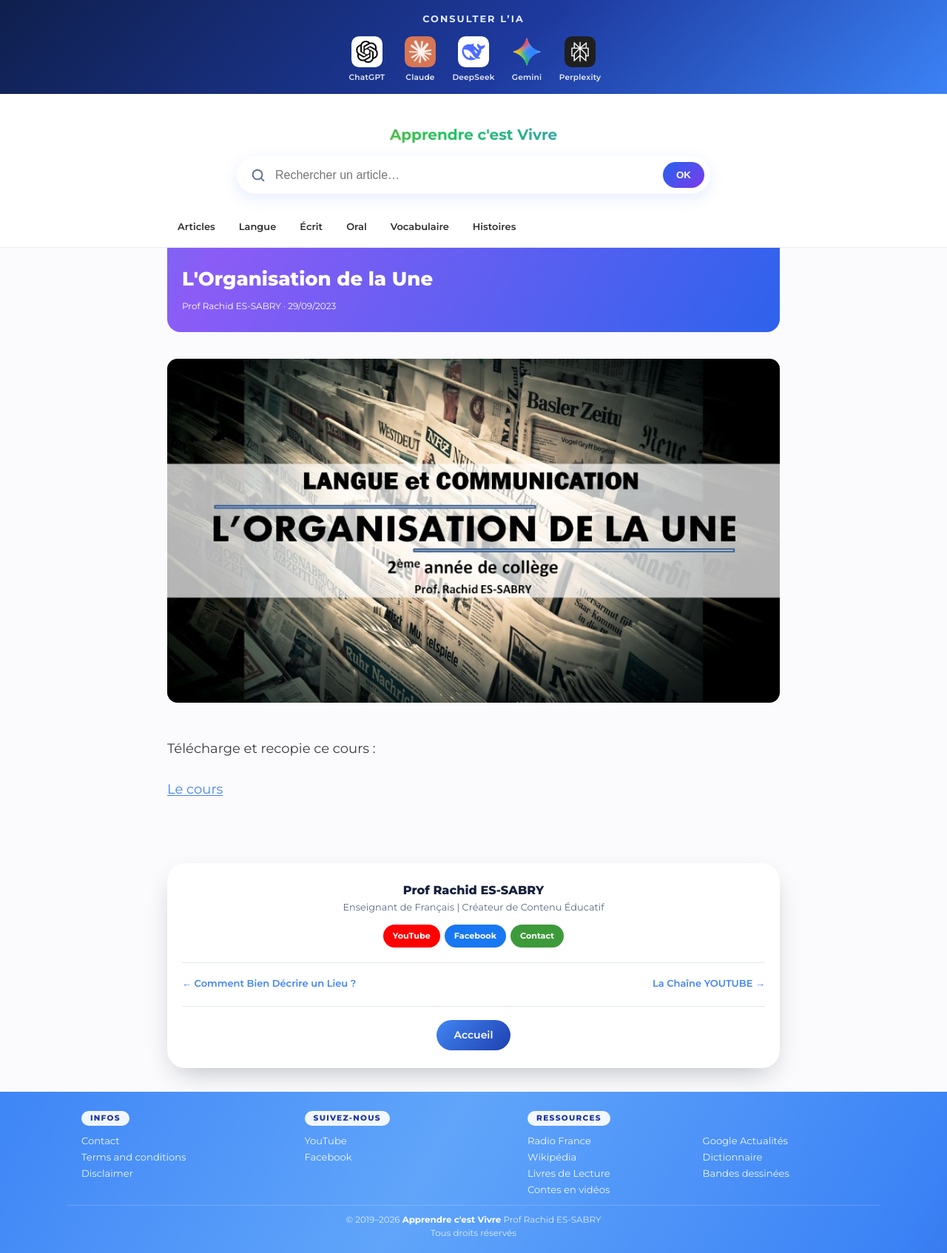
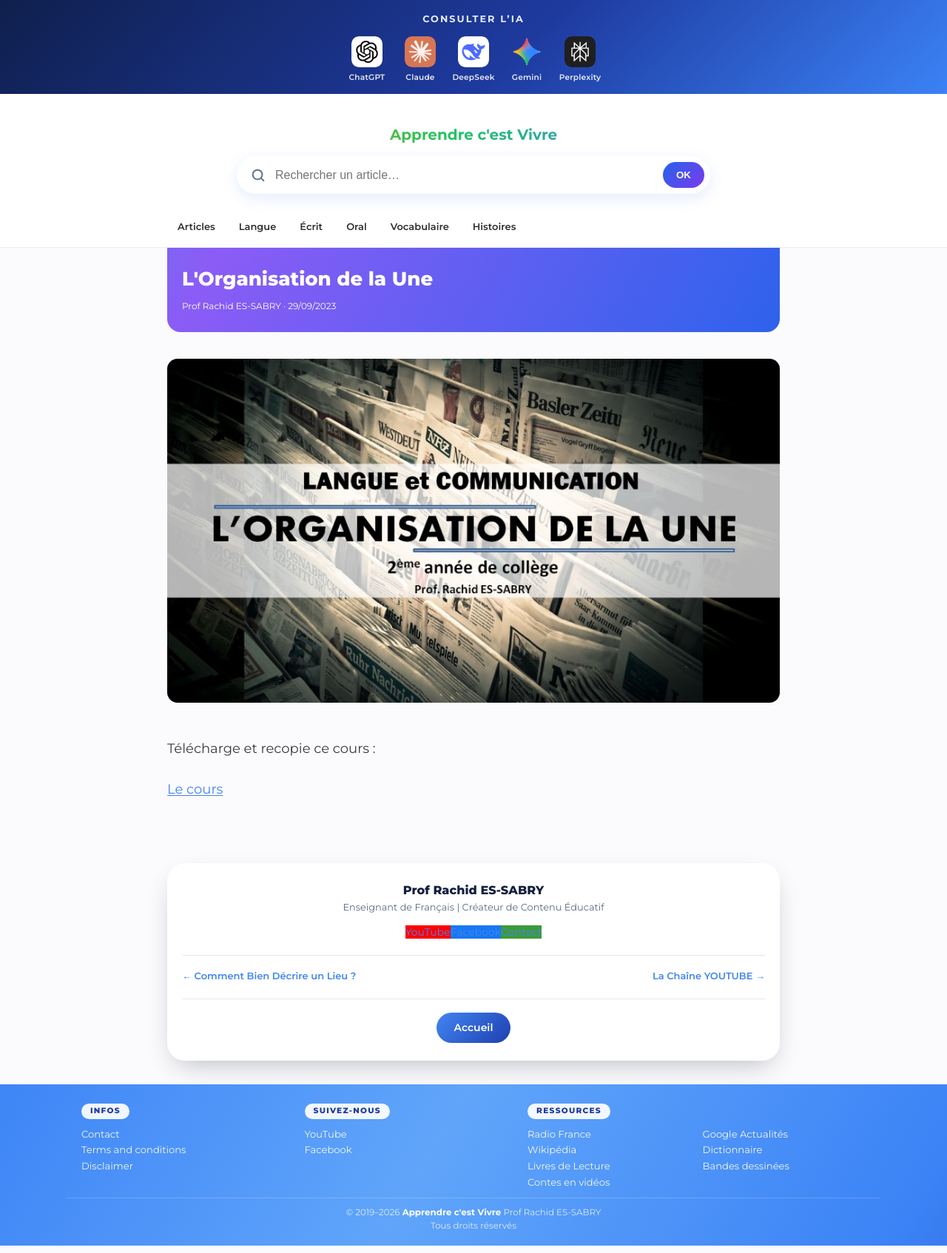
Before and after one commit to profrachidenseigne/profrachidenseigne.github.io, a Jekyll site: the page built from _posts/2023-09-29-lorganisation-de-la-une.html, in a window 1280 px wide. Shown: the whole page at 74% size. Built offline with Jekyll 4.4.1, drawn with Linux system fonts in a browser that asks for light colours.

Commit message:
Update post.html

```diff
--- a/_layouts/post.html
+++ b/_layouts/post.html
@@ -9,7 +9,7 @@
 .abx{text-align:center}
 .abx-n{display:block;font-size:1.15em;font-weight:800;color:#14213d}
 .abx-r{display:block;margin:2px 0 14px;font-size:.92em;color:#5b6b86}
-.abx-l{display:flex;justify-content:center;gap:6px}
+..abx-l a{display:inline-block;padding:6px 11px;border-radius:999px;color:#fff!important;text-decoration:none!important;font-weight:700;font-size:.74em;white-space:nowrap}}
 .abx-l a{display:inline-block;padding:7px 13px;border-radius:999px;color:#fff!important;text-decoration:none!important;font-weight:700;font-size:.8em;white-space:nowrap}
 .abx-l a[href*="youtube"]{background:#ff0000}
 .abx-l a[href*="facebook"]{background:#1877f2}
```
